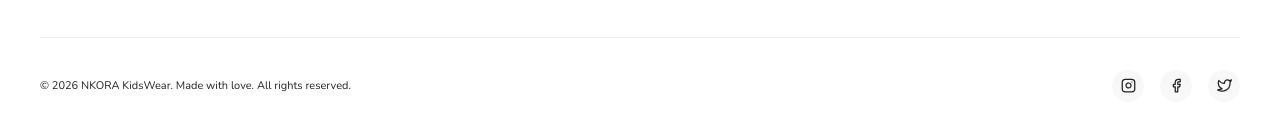
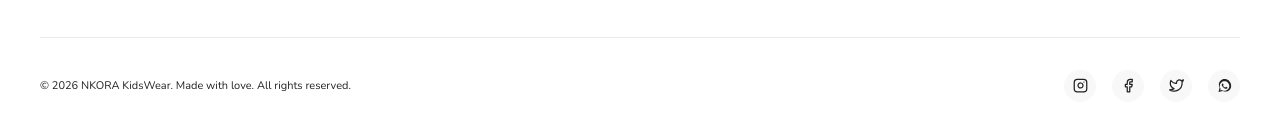
Before and after one commit to harshx-2005/nkora-shopify-demo, a Next.js app: page / in a window 1280 px wide. Shown: the part 4045-4176 px from the top of the page. Built offline with nearby package versions, Linux system fonts and the light colour scheme; no server answers.

Commit message:
style: add Font Awesome WhatsApp social icon in footer

```diff
--- a/components/layout/Footer.tsx
+++ b/components/layout/Footer.tsx
@@ -164,7 +164,19 @@ export default function Footer() {
               <path d="M23 3a10.9 10.9 0 0 1-3.14 1.53 4.48 4.48 0 0 0-7.86 3v1A10.66 10.66 0 0 1 3 4s-4 9 5 13a11.64 11.64 0 0 1-7 2c9 5 20 0 20-11.5a4.5 4.5 0 0 0-.08-.83A7.72 7.72 0 0 0 23 3z"></path>
             </svg>
           </motion.a>
+          <motion.a
+            href="https://wa.me/919876543210"
+            target="_blank"
+            rel="noopener noreferrer"
+            className="w-8 h-8 rounded-full bg-lightGray hover:bg-[#25D366]/10 text-textDark hover:text-[#25D366] flex items-center justify-center transition-colors"
+            whileHover={{ scale: 1.15 }}
+          >
+            <svg viewBox="0 0 448 512" width="15" height="15" fill="currentColor">
+              <path d="M380.9 97.1C339 55.1 283.2 32.3 223.9 32.3c-106.3 0-192.8 86.5-192.8 192.8 0 34.3 9.1 67.7 26.5 97.1L20.1 480l146.4-38.4c28.1 15.3 59.8 23.4 92 23.4h.1c106.3 0 192.8-86.5 192.8-192.8 0-59.4-22.8-115.1-64.7-157.1zM223.9 437.3c-28.7 0-56.8-7.7-81.4-22.2l-5.8-3.4-60.1 15.8 16.1-58.5-3.8-6.1c-16.1-26-24.6-56.1-24.6-87.1 0-89.2 72.5-161.7 161.7-161.7 43.1 0 83.7 16.8 114.2 47.3 30.5 30.5 47.3 71.1 47.3 114.2 0 89.2-72.5 161.7-161.7 161.7zm88.3-120.5c-4.8-2.4-28.5-14.1-32.9-15.7-4.4-1.6-7.6-2.4-10.8 2.4-3.2 4.8-12.4 15.7-15.2 18.9-2.8 3.2-5.6 3.6-10.4 1.2-4.8-2.4-20.2-7.5-38.4-23.7-14.2-12.6-23.8-28.1-26.6-32.9-2.8-4.8-.3-7.4 2.1-9.8 2.2-2.2 4.8-5.7 7.2-8.6 2.4-2.9 3.2-4.9 4.8-8.2 1.6-3.3.8-6.1-.4-8.5-1.2-2.4-10.8-26.1-14.8-35.8-3.9-9.4-7.8-8.1-10.8-8.3-2.8-.2-6.1-.2-9.3-.2-3.2 0-8.4 1.2-12.8 6-4.4 4.8-16.9 16.5-16.9 40.3 0 23.8 17.3 46.8 19.7 50 2.4 3.2 34 52 82.4 72.9 11.5 4.9 20.5 7.8 27.5 10 11.6 3.7 22.1 3.2 30.4 1.9 9.3-1.4 28.5-11.6 32.5-22.9 4-11.3 4-21 2.8-22.9-1.2-1.9-4.4-3.1-9.2-5.5z"/>
+            </svg>
+          </motion.a>
         </div>
+
       </div>
     </footer>
   );
```
